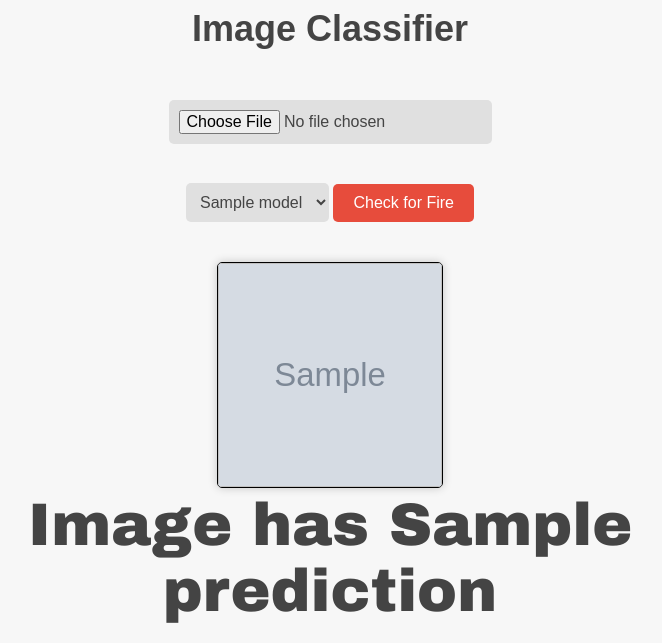
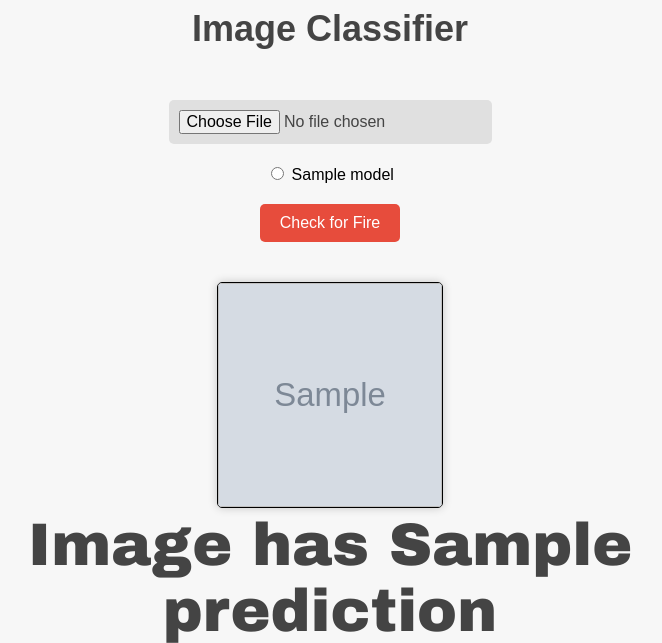
Before and after one commit to akdasUAF/ForestFireDetection, a Flask app: template Templates/index.html in a window 1280 px wide. Shown: the top 643 px of the page, without its empty margins (310-972 px from the left). Run offline with Flask 2, Linux system fonts and the light colour scheme; the template is opened without the code that fills it: most values are stand-ins (such as "Sample title", 1, 10 or a date in 2020).

Commit message:
Changed to radio buttons instead of dropdown

```diff
--- a/Templates/index.html
+++ b/Templates/index.html
@@ -11,18 +11,12 @@
         <form class="p-3 text-center" action="/" method="post" enctype="multipart/form-data">
             <input required id="imageInput" class="form-control btn btn-primary mt-3" type="file" name="imageFile">
             <div>
-                <select required name="modelOptions">
-                    {% for model in listOfModels %}
-                        {% if modelToUse == model.name %}
-                        <option selected value="{{model.name}}">{{model.name}}</option>
-                        {% else %}
-                        <option value="{{model.name}}">{{model.name}}</option>
-                        {% endif %}
-
-                    {% endfor %}
-                </select>
-                <input id="submitButton" class="btn btn-primary mt-3" type="submit" value="Check for Fire">
+                {% for model in listOfModels %}
+                    <input required type="radio" id="{{ model.name }}" name="modelOptions" value="{{ model.name }}" {% if modelToUse == model.name %}checked{% endif %}>
+                    <label for="{{ model.name }}">{{ model.name }}</label>
+                {% endfor %}
             </div>
+            <input id="submitButton" class="btn btn-primary mt-3" type="submit" value="Check for Fire">
         </form>
 
         {% if prediction %}
```
